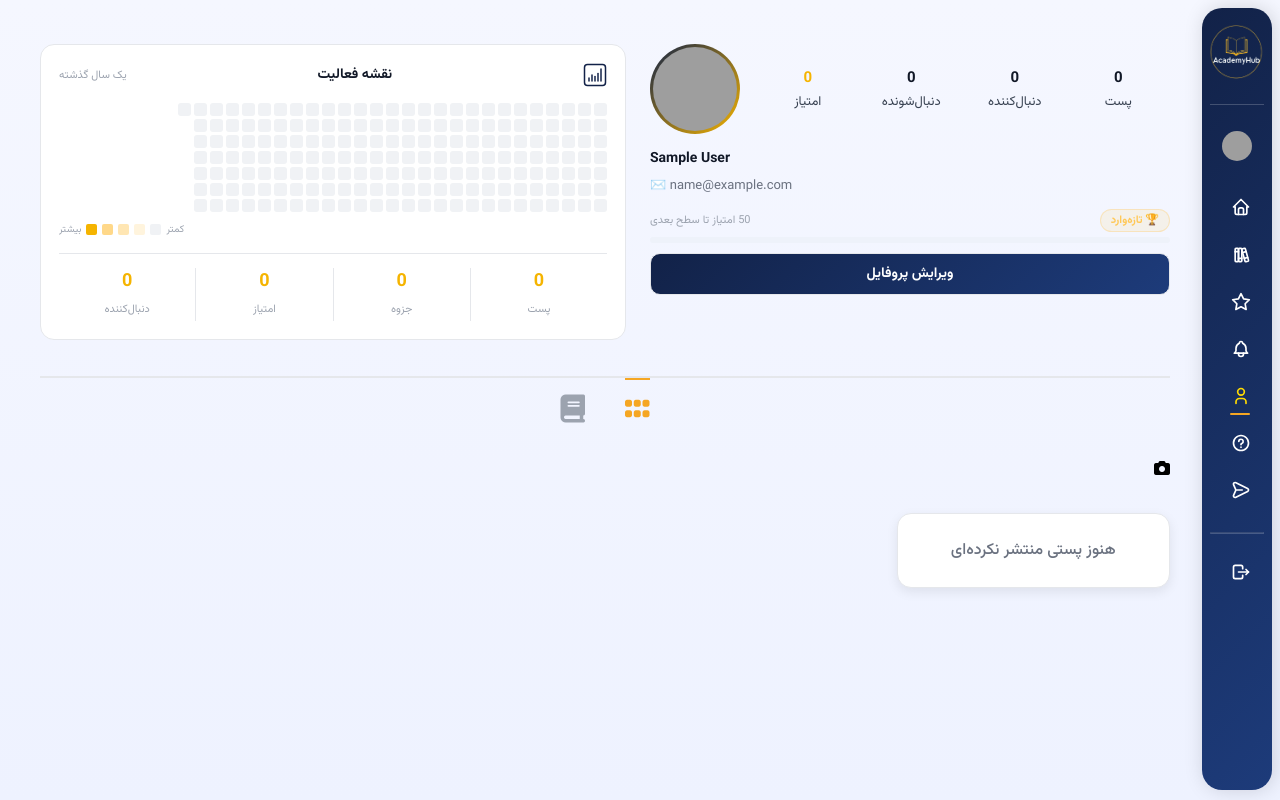
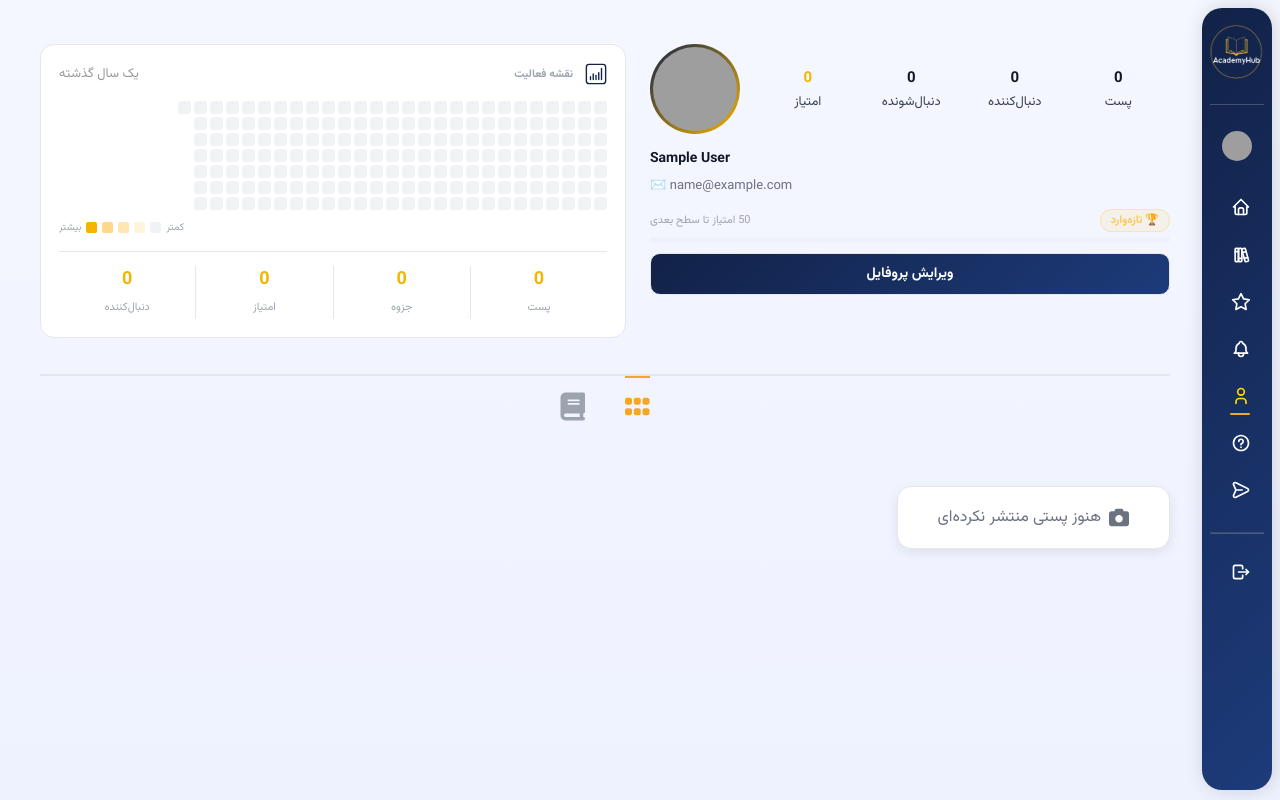
Before and after one commit to fatemegh9/AcademyHub, a Django app: page /accounts/profile/ in a window 1280 px wide. Run offline with Django 5.2, Linux system fonts and the light colour scheme; the visitor is signed in with stand-in values (Sample User, id 1); data comes from the database, SQL or seed files in the repository; data that the repository does not hold is empty; some libraries are stand-ins or nearby versions; grey boxes are pictures that could not be loaded.

Commit message:
fixing styles of some pages pt2

```diff
--- a/accounts/templates/accounts/profile.html
+++ b/accounts/templates/accounts/profile.html
@@ -430,27 +430,52 @@
     gap: 8px;
 }
 
+.activity-card-title .stat-icon {
+    margin: 0;
+    margin-left: 4px; /* چون سایت فارسیه */
+}
+
 .activity-card-title .stat-icon img {
-    width: 24px;
-    height: 24px;
+    width: 22px;
+    height: 22px;
+    display: block;
+}
+
+.activity-card-title .title-text {
+    margin-left: 2px; /* فاصله خیلی کم بین آیکون و متن */
+    font-weight: 600;
+}
+
+.activity-card-title .period {
+    margin-right: auto; /* متن "یک سال گذشته" بره سمت چپ */
+    font-size: 13px;
+    color: #999;
 }
 
 .empty-tab-box {
+    display: flex;
+    align-items: center;
+    justify-content: center;
+    gap: 8px; /* فاصله کم بین آیکون و متن */
     max-width: 500px;
     margin: 30px auto;
-    padding: 24px;
+    padding: 18px 22px;
     background: #fff;
     border: 1px solid #e5e7eb;
     border-radius: 14px;
-    text-align: center;
-    box-shadow: 0 4px 12px rgba(0, 0, 0, 0.08);
+    box-shadow: 0 4px 12px rgba(0,0,0,.08);
+}
+
+.empty-tab-icon {
+    font-size: 20px;
+    color: #6b7280;
+    flex-shrink: 0;
 }
 
 .empty-tab-text {
     margin: 0;
     color: #6b7280;
     font-size: 16px;
-    font-weight: 500;
 }
 
 .note-actions.show { display: block; }
@@ -539,8 +564,8 @@
                 <span class="stat-icon">
                     <img src="{% static 'icons/gala--chart.svg' %}" alt="Chart">
                 </span>
-                نقشه فعالیت
-                <span>یک سال گذشته</span>
+                <span class="title-text">نقشه فعالیت</span>
+                <span class="period">یک سال گذشته</span>
             </div>
 
             <div class="activity-grid" id="activityGrid"></div>
@@ -618,8 +643,9 @@
         </div>
         {% empty %}
         <div class="empty-tab-state">
+    <div class="empty-tab-box">
         <i class="fa-solid fa-camera empty-tab-icon"></i>
-            <div class="empty-tab-box">
+
         <p class="empty-tab-text mb-0">
             {% if is_owner %}
                 هنوز پستی منتشر نکرده‌ای
@@ -654,10 +680,17 @@
         </div>
         {% empty %}
         <div class="empty-tab-state">
+    <div class="empty-tab-box">
         <i class="fa-solid fa-book empty-tab-icon"></i>
-            <p class="empty-tab-text">
-                {% if is_owner %}هنوز جزوه‌ای آپلود نکرده‌ای{% else %}این کاربر هنوز جزوه‌ای آپلود نکرده{% endif %}
+
+        <p class="empty-tab-text mb-0">
+            {% if is_owner %}
+                هنوز جزوه‌ای آپلود نکرده‌ای
+            {% else %}
+                این کاربر هنوز جزوه‌ای آپلود نکرده
+            {% endif %}
         </p>
+    </div>
 </div>
         {% endfor %}
     </div>
```
Also changed, not shown: notes/templates/notes/note_list.html (+6 -5 lines). Lines whose indentation alone changed are shown as unchanged.
